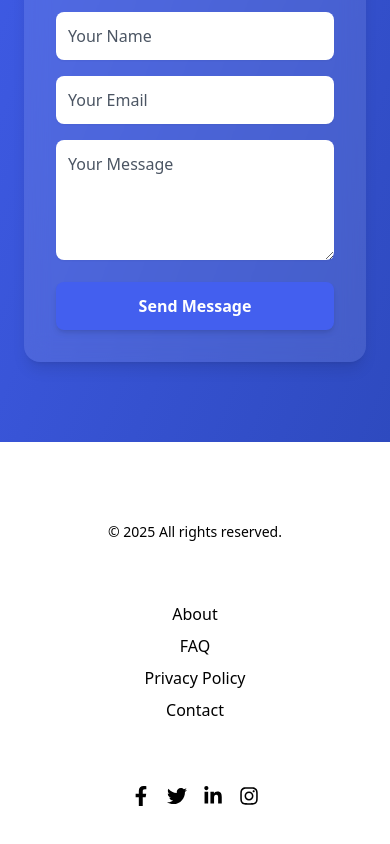
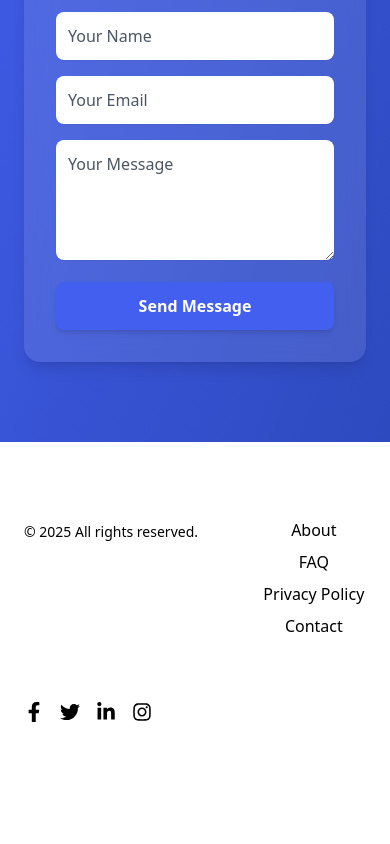
Before and after one commit to swastidesisascendeducare/SmartLend, a React (Create React App) app in the folder frontend/: page / in a window 390 px wide. Shown: the part 7808-8652 px from the top of the page. After the commit the page ends 8570 px from the top, so only its background shows below. Built offline with nearby package versions, Linux system fonts and the light colour scheme.

Commit message:
Enhance Footer component with accessibility, responsiveness & hover effects

```diff
--- a/frontend/src/components/Footer.jsx
+++ b/frontend/src/components/Footer.jsx
@@ -3,7 +3,7 @@ import { FaFacebookF, FaTwitter, FaLinkedinIn, FaInstagram } from "react-icons/f
 const Footer = () => {
   return (
     <footer className="bg-darkBackground text-linksIcons py-10">
-      <div className="max-w-6xl mx-auto px-6 md:flex md:justify-between text-center md:text-left">
+      <div className="max-w-6xl mx-auto px-6 flex flex-wrap justify-between text-center md:text-left">
 
         {/* Left - Brand & Copyright */}
         <div className="mb-6 md:mb-0">
@@ -15,10 +15,13 @@ const Footer = () => {
         <div className="mb-6 md:mb-0">
           <h3 className="text-lg font-semibold text-white">Quick Links</h3>
           <ul className="mt-2 space-y-2">
-            <li><a href="/about" className="hover:text-hoverEffect transition">About</a></li>
-            <li><a href="/faq" className="hover:text-hoverEffect transition">FAQ</a></li>
-            <li><a href="/privacy-policy" className="hover:text-hoverEffect transition">Privacy Policy</a></li>
-            <li><a href="/contact" className="hover:text-hoverEffect transition">Contact</a></li>
+            {["About", "FAQ", "Privacy Policy", "Contact"].map((item, index) => (
+              <li key={index}>
+                <a href={`/${item.toLowerCase().replace(" ", "-")}`} className="hover:text-hoverEffect transition duration-300">
+                  {item}
+                </a>
+              </li>
+            ))}
           </ul>
         </div>
 
@@ -26,10 +29,23 @@ const Footer = () => {
         <div>
           <h3 className="text-lg font-semibold text-white">Follow Us</h3>
           <div className="flex justify-center md:justify-start gap-4 mt-3">
-            <a href="#" className="text-xl hover:text-hoverEffect transition"><FaFacebookF /></a>
-            <a href="#" className="text-xl hover:text-hoverEffect transition"><FaTwitter /></a>
-            <a href="#" className="text-xl hover:text-hoverEffect transition"><FaLinkedinIn /></a>
-            <a href="#" className="text-xl hover:text-hoverEffect transition"><FaInstagram /></a>
+            {[
+              { icon: <FaFacebookF />, link: "https://facebook.com" },
+              { icon: <FaTwitter />, link: "https://twitter.com" },
+              { icon: <FaLinkedinIn />, link: "https://linkedin.com" },
+              { icon: <FaInstagram />, link: "https://instagram.com" }
+            ].map((social, index) => (
+              <a
+                key={index}
+                href={social.link}
+                target="_blank"
+                rel="noopener noreferrer"
+                aria-label={`Follow us on ${social.link.split(".")[1]}`}
+                className="text-xl hover:text-hoverEffect transition duration-300 transform hover:scale-110"
+              >
+                {social.icon}
+              </a>
+            ))}
           </div>
         </div>
 
```
